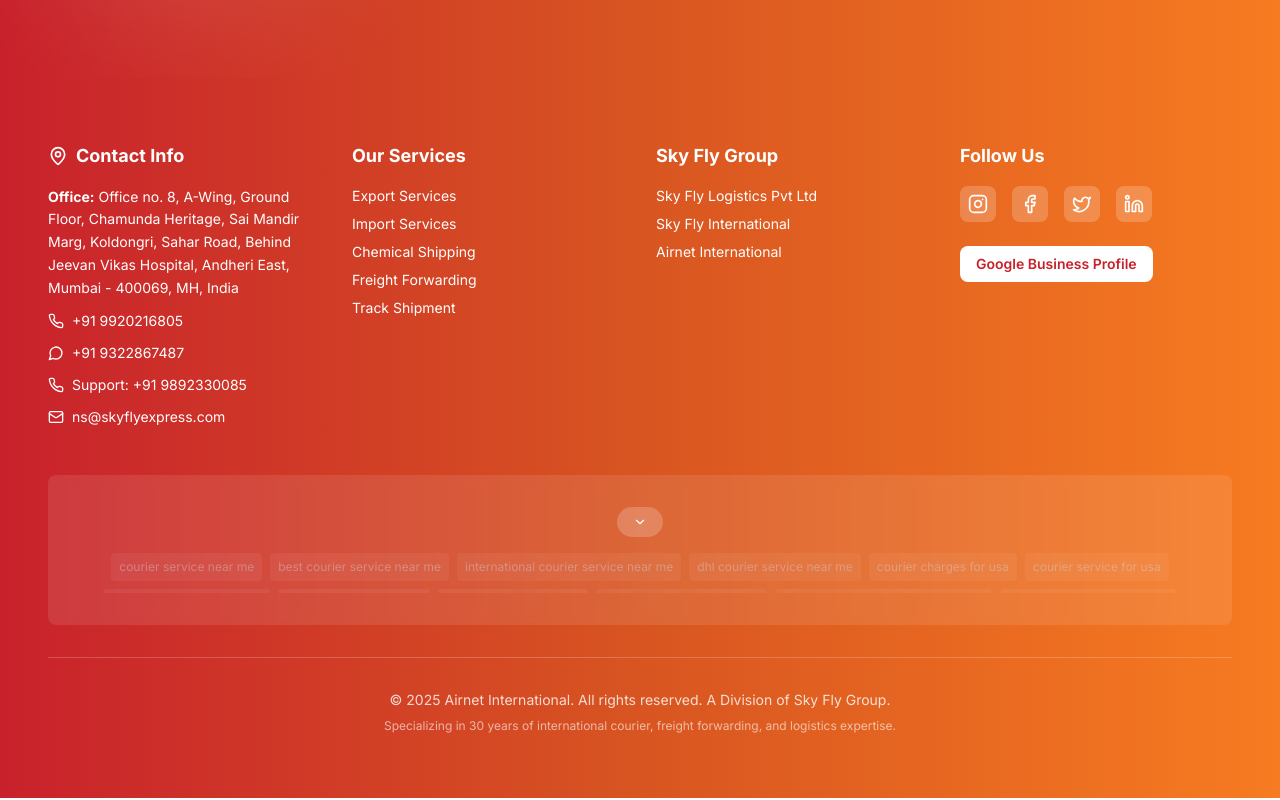
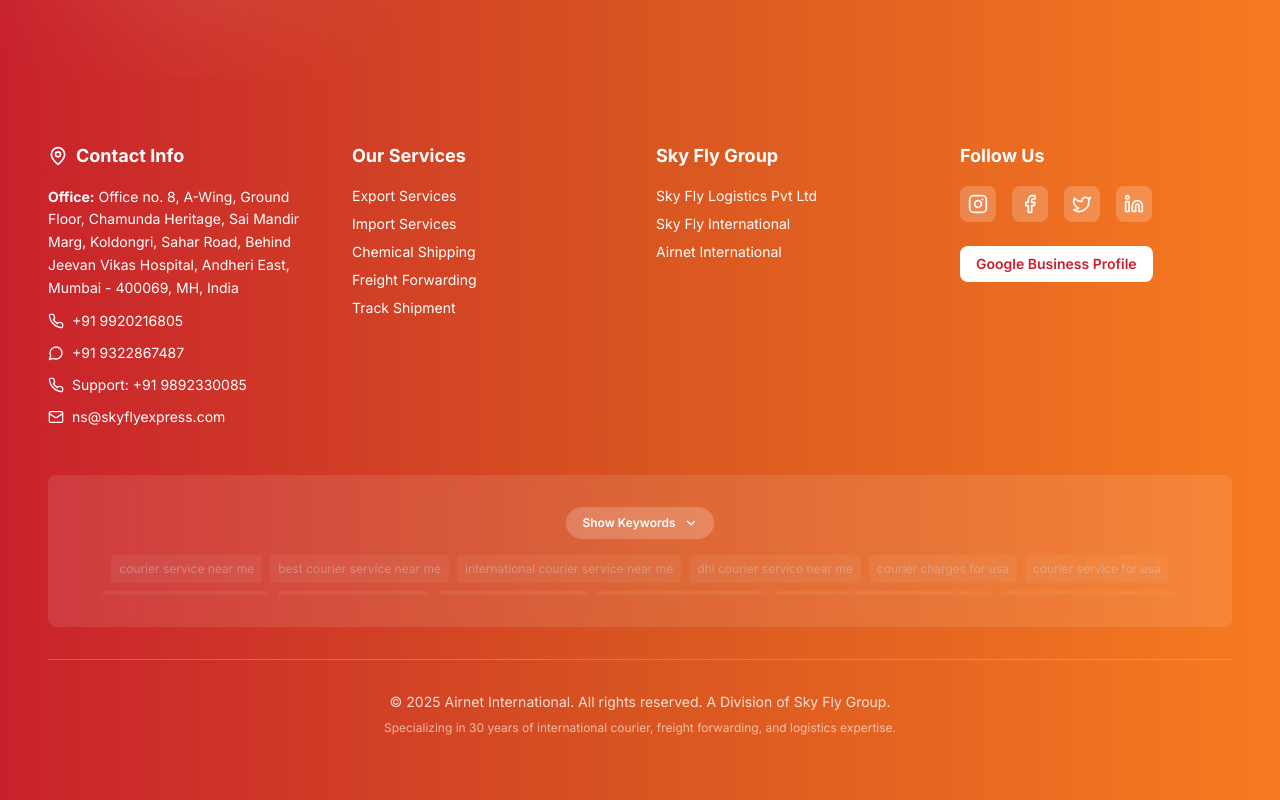
Before and after one commit to Chandan-Rajpurohit/Courier-Service-Website-Design, a Next.js app: page / in a window 1280 px wide. Shown: the part 7449-8249 px from the top of the page. Built offline with nearby package versions, Linux system fonts and the light colour scheme.

Commit message:
fix: resolve script tag rendering error in homepage footer
Fix incomplete ternary in footer to prevent React hydration mismatch.

```diff
--- a/components/airnet-footer.tsx
+++ b/components/airnet-footer.tsx
@@ -172,7 +172,7 @@ const seoKeywords = [
               onClick={() => setShowAllKeywords(!showAllKeywords)}
               className="flex items-center gap-2 text-xs bg-white/20 hover:bg-white/30 px-4 py-2 rounded-full transition no-select font-semibold"
             >
-              {showAllKeywords ? "" : ""}
+              <span>{showAllKeywords ? "Hide" : "Show"} Keywords</span>
               <ChevronDown
                 size={14}
                 className={`transition-transform ${showAllKeywords ? "rotate-180" : ""}`}
```
